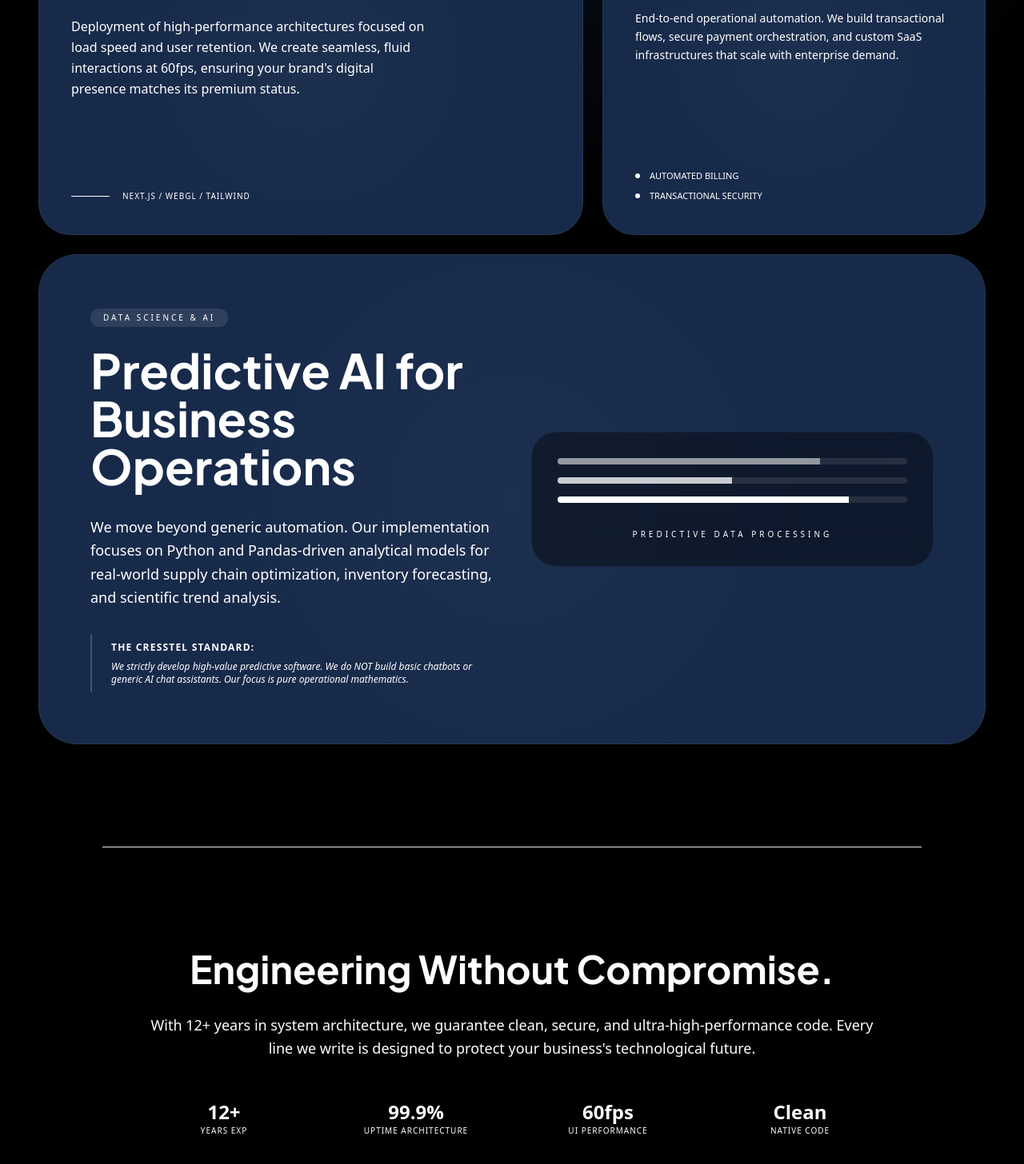
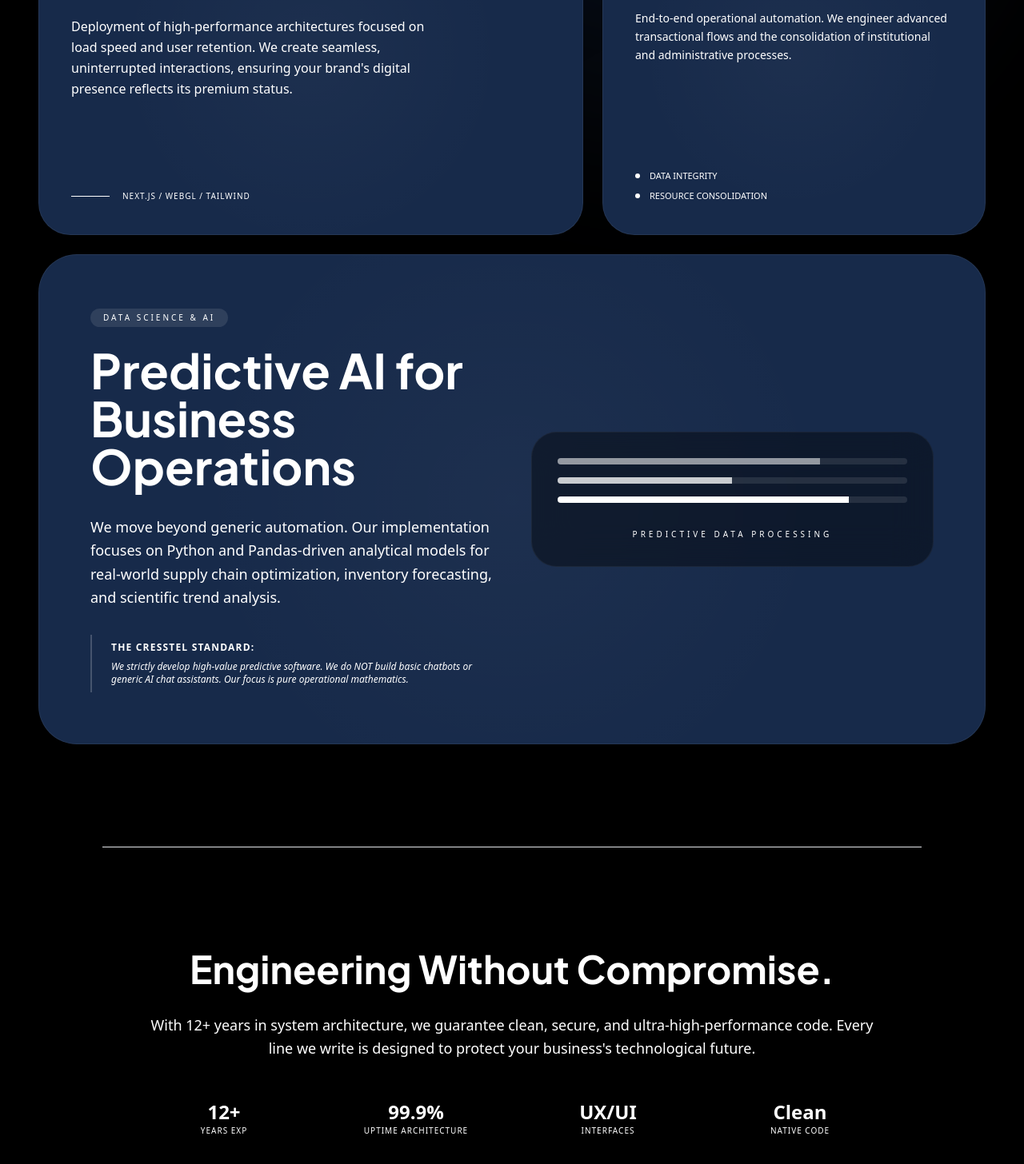
Before and after one commit to cresstel/cresstel-agency, a website: page services.html in a window 1280 px wide. Shown: the part 604-2060 px from the top of the page at 80% size. Drawn offline with nearby package versions, Linux system fonts and the light colour scheme.

```diff
--- a/services.html
+++ b/services.html
@@ -77,7 +77,7 @@
                     <span class="text-[10px] uppercase tracking-[0.3em] text-brandSilver mb-4 block" data-i18n="s1-label">Frontend Engineering</span>
                     <h3 class="text-3xl md:text-4xl font-heading font-bold mb-6" data-i18n="s1-title">Premium Web Interfaces & Corporate UI/UX</h3>
                     <p class="text-brandSilver leading-relaxed max-w-md" data-i18n="s1-desc">
-                        Deployment of high-performance architectures focused on load speed and user retention. We create seamless, fluid interactions at 60fps, ensuring your brand's digital presence matches its premium status.
+                        Deployment of high-performance architectures focused on load speed and user retention. We create seamless, uninterrupted interactions, ensuring your brand's digital presence reflects its premium status.
                     </p>
                 </div>
                 <div class="mt-8 flex items-center space-x-4 z-10">
@@ -93,15 +93,15 @@
                     <span class="text-[10px] uppercase tracking-[0.3em] text-brandSilver mb-4 block" data-i18n="s2-label">Operational SaaS</span>
                     <h3 class="text-3xl font-heading font-bold mb-6" data-i18n="s2-title">Advanced Management Systems</h3>
                     <p class="text-brandSilver text-sm leading-relaxed" data-i18n="s2-desc">
-                        End-to-end operational automation. We build transactional flows, secure payment orchestration, and custom SaaS infrastructures that scale with enterprise demand.
+                        End-to-end operational automation. We engineer advanced transactional flows and the consolidation of institutional and administrative processes.
                     </p>
                 </div>
                 <ul class="text-[11px] text-brandSilver space-y-2 z-10 font-medium">
                     <li class="flex items-center">
-                        <span class="w-1.5 h-1.5 bg-white rounded-full mr-3"></span> AUTOMATED BILLING
+                        <span class="w-1.5 h-1.5 bg-white rounded-full mr-3"></span> DATA INTEGRITY
                     </li>
                     <li class="flex items-center">
-                        <span class="w-1.5 h-1.5 bg-white rounded-full mr-3"></span> TRANSACTIONAL SECURITY
+                        <span class="w-1.5 h-1.5 bg-white rounded-full mr-3"></span> RESOURCE CONSOLIDATION
                     </li>
                 </ul>
             </div>
@@ -148,7 +148,7 @@
             <div class="grid grid-cols-2 md:grid-cols-4 gap-8">
                 <div class="flex flex-col"><span class="text-2xl font-bold">12+</span><span class="text-[10px] text-brandSilver uppercase tracking-widest">Years Exp</span></div>
                 <div class="flex flex-col"><span class="text-2xl font-bold">99.9%</span><span class="text-[10px] text-brandSilver uppercase tracking-widest">Uptime Architecture</span></div>
-                <div class="flex flex-col"><span class="text-2xl font-bold">60fps</span><span class="text-[10px] text-brandSilver uppercase tracking-widest">UI Performance</span></div>
+                <div class="flex flex-col"><span class="text-2xl font-bold">UX/UI</span><span class="text-[10px] text-brandSilver uppercase tracking-widest">Interfaces</span></div>
                 <div class="flex flex-col"><span class="text-2xl font-bold">Clean</span><span class="text-[10px] text-brandSilver uppercase tracking-widest">Native Code</span></div>
             </div>
         </div>
@@ -221,10 +221,10 @@
                 "page-subtitle": "We engineer high-fidelity digital systems that redefine operational efficiency. From elite frontend architecture to advanced predictive intelligence.",
                 "s1-label": "Frontend Engineering",
                 "s1-title": "Premium Web Interfaces & Corporate UI/UX",
-                "s1-desc": "Deployment of high-performance architectures focused on load speed and user retention. We create seamless, fluid interactions at 60fps.",
+                "s1-desc": "Deployment of high-performance architectures focused on load speed and user retention. We create seamless, uninterrupted interactions, ensuring your brand's digital presence reflects its premium status.",
                 "s2-label": "Operational SaaS",
                 "s2-title": "Advanced Management Systems",
-                "s2-desc": "End-to-end operational automation. We build transactional flows, secure payment orchestration, and custom SaaS infrastructures.",
+                "s2-desc": "End-to-end operational automation. We engineer advanced transactional flows and the consolidation of institutional and administrative processes.",
                 "s3-label": "Data Science & AI",
                 "s3-title": "Predictive AI for Business Operations",
                 "s3-desc": "Python and Pandas-driven analytical models for real-world supply chain optimization, inventory forecasting, and scientific trend analysis.",
@@ -246,10 +246,10 @@
                 "page-subtitle": "Diseñamos sistemas digitales de alta fidelidad que redefinen la eficiencia operativa. Desde arquitectura frontend de élite hasta inteligencia predictiva avanzada.",
                 "s1-label": "Ingeniería Frontend",
                 "s1-title": "Interfaces Web Premium y UI/UX Corporativo",
-                "s1-desc": "Despliegue de arquitecturas de alto rendimiento enfocadas en velocidad y retención. Creamos interacciones fluidas a 60fps reales.",
+                "s1-desc": "Despliegue de arquitecturas de alto rendimiento enfocadas en la velocidad de carga y la retención de usuarios. Creamos interacciones fluidas y sin interrupciones, asegurando que la presencia digital de su marca refleje su estatus premium.",
                 "s2-label": "SaaS Operativo",
                 "s2-title": "Sistemas de Gestión Avanzada",
-                "s2-desc": "Automatización operativa de extremo a extremo. Construimos flujos transaccionales y orquestación de pagos seguros.",
+                "s2-desc": "Automatización operativa de extremo a extremo. Diseñamos flujos transaccionales avanzados y la consolidación de procesos administrativos e institucionales.",
                 "s3-label": "Data Science e IA",
                 "s3-title": "IA Predictiva para Operaciones de Negocios",
                 "s3-desc": "Modelos analíticos basados en Python y Pandas para optimización de suministros, pronóstico de inventarios y análisis científico.",
```
Also changed, not shown: index.html (+4 -4 lines).
